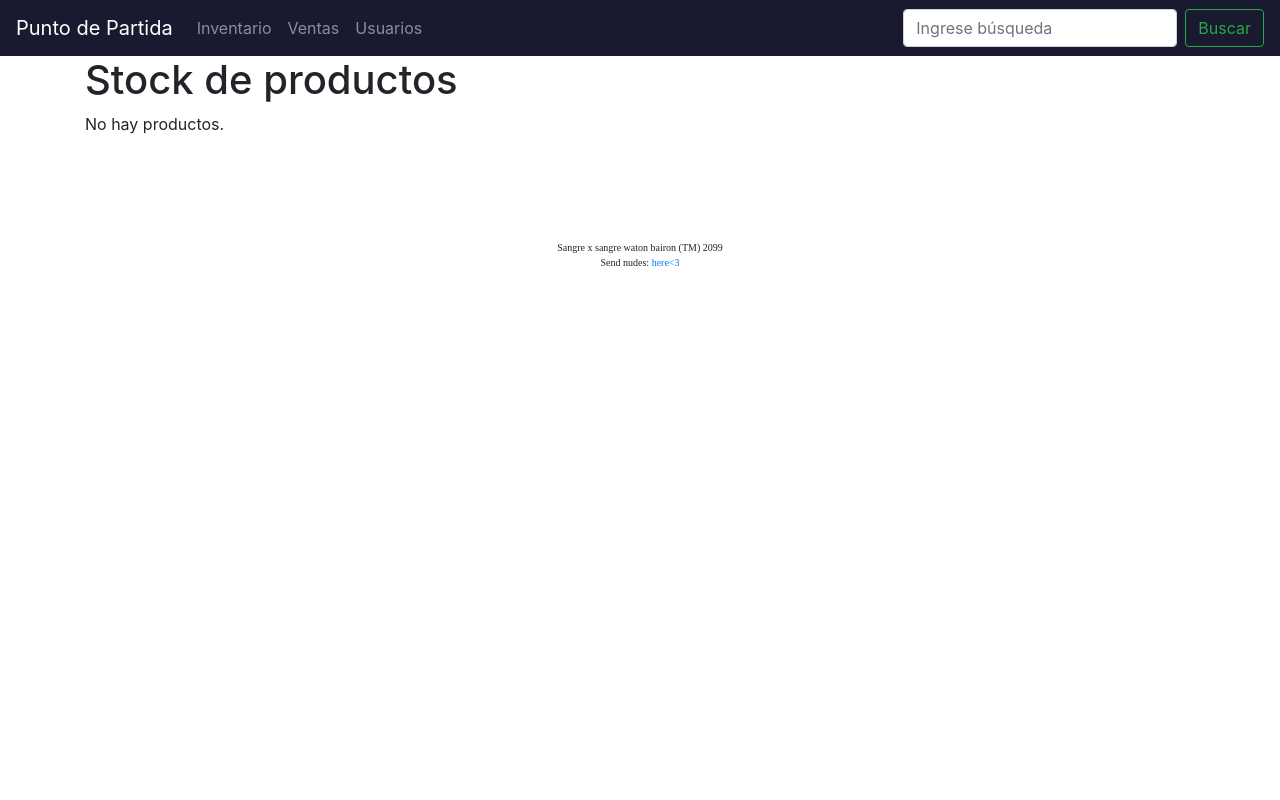
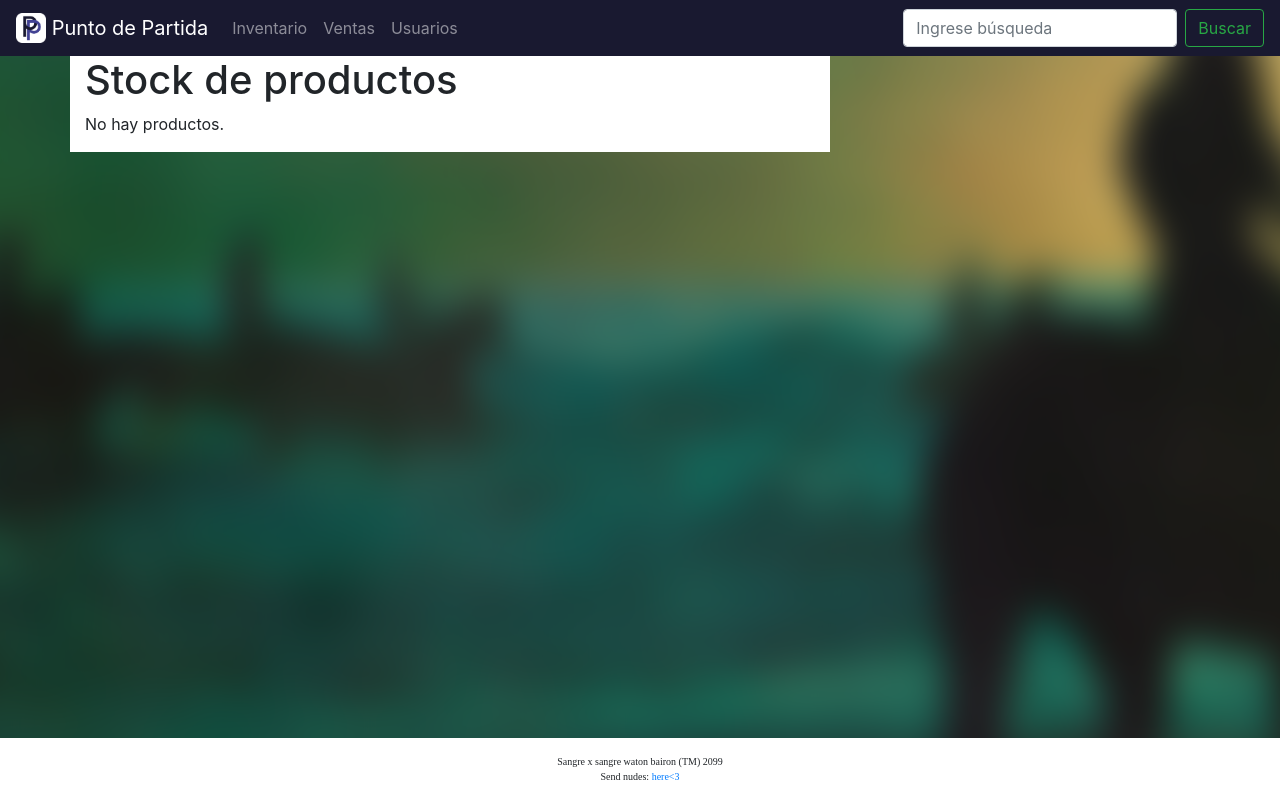
Before and after one commit to Ballena0/SIA-Botilleria, a Django app: page /inventario/productos/stock/ in a window 1280 px wide. Run offline with Django 3.2, Linux system fonts and the light colour scheme; data that the repository does not hold is empty; some libraries are stand-ins or nearby versions.

Commit message:
imagen de fondo

```diff
--- a/Botilleria_sia/inventario/templates/inventario/productos_stock.html
+++ b/Botilleria_sia/inventario/templates/inventario/productos_stock.html
@@ -15,7 +15,15 @@
             <tr>
                 <td>{{ producto.ID_PROD }}</td>
                 <td><a href="#">{{ producto.NOMBRE_PROD }}<a/></td>
-                <td>{{ producto.STOCK }}</td>
+                <td>
+                    {% if producto.STOCK < 11 %}
+                    <rojo>{{ producto.STOCK }}</rojo>
+                    {% elif producto.STOCK > 10 and producto.STOCK < 50 %}
+                    <naranjo>{{ producto.STOCK }}</naranjo>
+                    {% else %}
+                    <verde>{{ producto.STOCK }}</verde>
+                    {% endif %}
+                </td>
             </tr>
             {% endfor %}
         </tbody>
--- a/Botilleria_sia/static/css/style.css
+++ b/Botilleria_sia/static/css/style.css
@@ -2,6 +2,11 @@
 rojo {
   font-weight: bold;
   color: Red;
+}
+
+naranjo {
+  font-weight: bold;
+  color: Orange;
 }
 
 verde {
@@ -49,31 +54,54 @@ a {
 /* Pie de página */
 footer {
   display: block;
-  position: relative;
+  position: absolute;
+  bottom: 0;
+  left: 0;
+  right: 0;
   font-family: Ubuntu;
   font-size: 10px;
-  right: 0px;
-  bottom: 0px;
-  left: 0px;
   padding: 1rem;
   background-color: White;
   text-align: center;
+  clear: both;
+  overflow: visible;
 }
 
-/* Botón */
-
-Button {
-  font-family: Ubuntu;
-  font-size: 15px;
-  color: initial;
+/* Fondo */
+.fondo-blur{
+  position: relative;
+  overflow: hidden;
 }
 
-/* Botón a*/
-a.button {
-    -webkit-appearance: button;
-    -moz-appearance: button;
-    appearance: button;
+.fondo-blur::before{
+  content: '';
+  display: block;
+  background: inherit;
+  position: absolute;
+  width: 100%; height: 100%;
+  left: 0; top: 0;
+  filter: blur(15px);
+  transform: scale(1.2,1.4);
+}
 
-    text-decoration: none;
-    color: initial;
+html, body {
+  overflow: auto;
+  margin: 0;
 }
+
+html {
+  margin: 0px;
+  height: 100%;
+  width: 100%;
+}
+
+body{
+  background-image: url(/static/img/background.jpg);
+  min-height: 100%;
+  background-position: center;
+  background-repeat: no-repeat;
+  background-size: cover;
+  position: absolute;
+  margin-top: 0px;
+  padding-top: 0px;
+}
--- a/Botilleria_sia/templates/base.html
+++ b/Botilleria_sia/templates/base.html
@@ -13,7 +13,7 @@
     <meta http-equiv="X-UA-Compatible" content="ie=edge">
     <meta name="robots" content="NONE,NOARCHIVE">
 </head>
-<body>
+<body class="fondo-blur">
     <script src="https://code.jquery.com/jquery-2.1.0.min.js"></script>
     <script src="https://datatables.net/download/build/nightly/jquery.dataTables.js"></script>
 
@@ -21,7 +21,10 @@
         <button class="navbar-toggler" type="button" data-toggle="collapse" data-target="#navbarTogglerDemo03" aria-controls="navbarTogglerDemo03" aria-expanded="false" aria-label="Toggle navigation">
             <span class="navbar-toggler-icon"></span>
         </button>
-        <a class="navbar-brand" href="#">Punto de Partida</a>
+        <a class="navbar-brand" href="#">
+            <img src="/static/img/pp.png" width="30" height="30" class="d-inline-block align-top" alt="">
+            Punto de Partida
+        </a>
         <div class="collapse navbar-collapse" id="navbarTogglerDemo03">
             <ul class="navbar-nav mr-auto mt-2 mt-lg-0">
                 <li class="dropdown">
@@ -52,20 +55,18 @@
     </nav>
     <div class="content container">
         <div class="row">
-            <div class="col-md-8">
+            <div class="col-md-8" style="background-color: #ffffff">
             {% block content %}
             {% endblock %}
             </div>
         </div>
     </div>
-<br/><br/><br/>
+    <br/><br/><br/>
     <script src="{% static 'js/bootstrap.bundle.js' %}"></script>
     <script type="text/javascript" charset="utf8" src="https://cdn.datatables.net/1.10.19/js/jquery.dataTables.js"></script>
 </body>
-
 <footer>
-  Sangre x sangre waton bairon (TM) 2099<br />
-  Send nudes: <a href="mailto:mariam.maldonado.marin@gmail.com">here<3</a>
-</footer>
-
+        Sangre x sangre waton bairon (TM) 2099<br />
+        Send nudes: <a href="mailto:mariam.maldonado.marin@gmail.com">here<3</a>
+    </footer>
 </html>
```
Also changed, not shown: Botilleria_sia/static/img/background.jpg (added), Botilleria_sia/static/img/favicon.ico, Botilleria_sia/static/img/pp.png (added).
